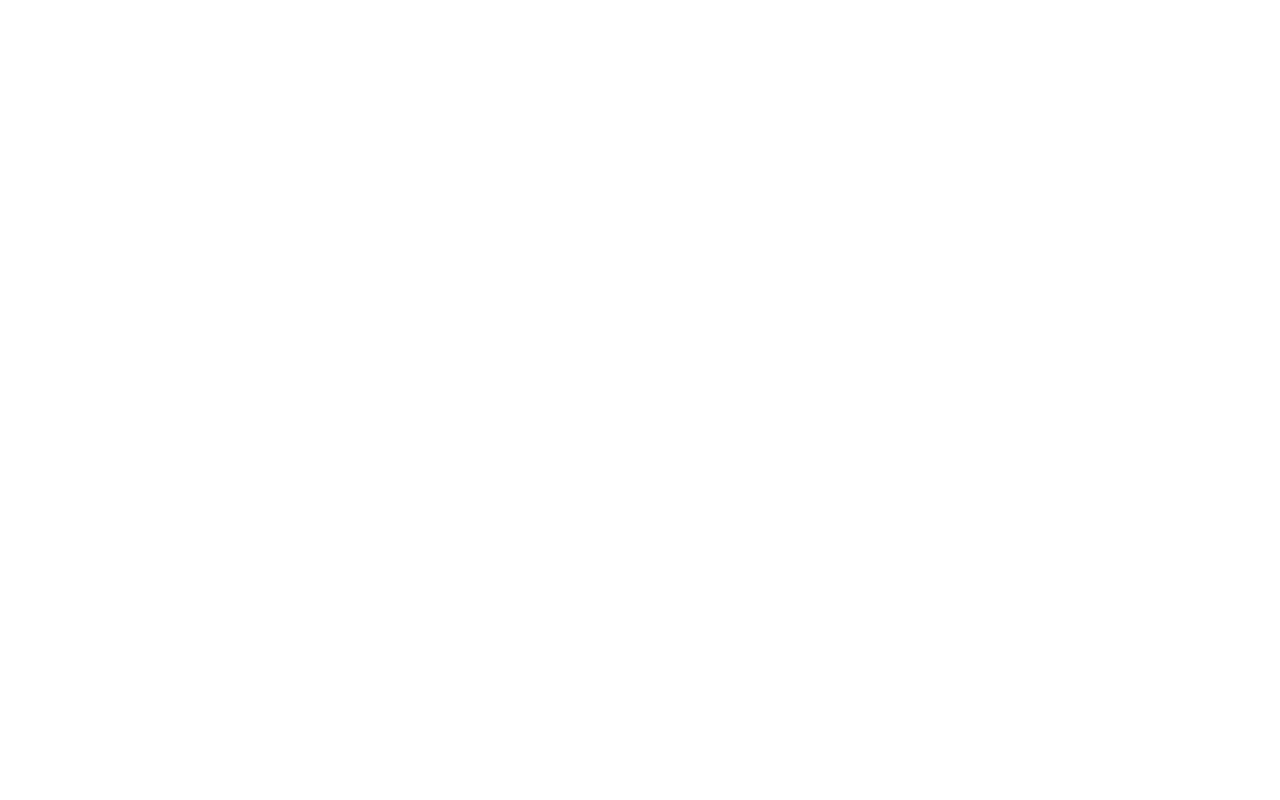
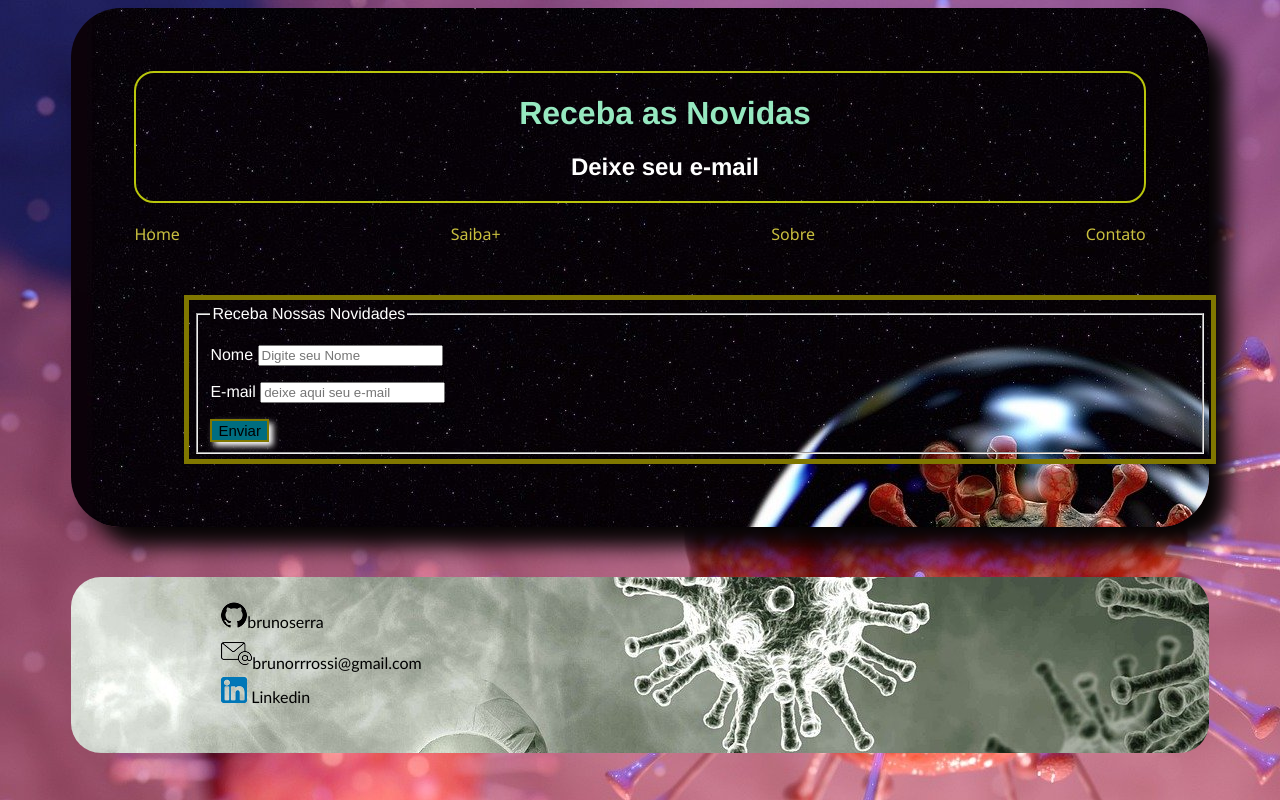
Before and after one commit to brunoserra/Aceitando-desafio, a plain HTML site: page Contato.html in a window 1280 px wide. Drawn offline with Linux system fonts and the light colour scheme.

Commit message:
terminado

```diff
--- a/Contato.html
+++ b/Contato.html
@@ -0,0 +1,77 @@
+<!DOCTYPE html>
+<html lang="pt-br">
+
+<head>
+    <meta charset="UTF-8">
+    <meta name="viewport" content="width=device-width, initial-scale=1.0">
+    <link rel="stylesheet" type="text/css" href="estilo/home.css">
+    <link rel="stylesheet" type="text/css" href="estilo/paginas.css">
+    <title>Covid-19</title>
+</head>
+
+<body>
+    <div id="container">
+
+        <!--header padrao para todas-->
+        <header id="cabecalho">
+            <h1>Receba as Novidas</h1>
+            <h2>Deixe seu e-mail </h2>
+        </header>
+        <!--barra de navegação para todas-->
+        <nav id="navbar ">
+            <div>
+                <a href=" index.html ">Home</a>
+            </div>
+            <div>
+                <a href="saiba.html">Saiba+</a>
+            </div>
+            <div>
+                <a href="sobre.html">Sobre</a>
+            </div>
+            <div>
+                <a href="Contato.html ">Contato</a>
+            </div>
+        </nav>
+        <div id="receber">
+            <form>
+                <fieldset>
+                    <legend>Receba Nossas Novidades</legend>
+                    <p><label for="nome">Nome</label>
+                        <input id="txt" type="text" min="1" max="30" required="tex" name="nome" size="20" placeholder="Digite seu Nome"></p>
+                    <p><label>E-mail</label>
+                        <input id="txt" type="email" required="email" name="email" placeholder="deixe aqui seu e-mail"> </p>
+                    <input id="enviar" type="submit" name="Enviar" value="Enviar" />
+                </fieldset>
+            </form>
+
+        </div>
+    </div>
+
+
+
+
+
+
+
+    <!--abaixo o rodapé da pagina-->
+    <footer>
+
+        <div id="rodape">
+            <div id="socialmidia">
+                <div class="social">
+                    <a href="https://github.com/brunoserra" target="_blank"> <img src="img/github-logo.png " alt=" "></a>brunoserra</div>
+                <div class="social">
+                    <img src="img/o-email.png " alt=" ">brunorrrossi@gmail.com
+                </div>
+                <div class="social">
+                    <a href="https://www.linkedin.com/in/bruno-rodrigues-dos-reis-rossi-serra-96ab97b1" target="_blank"> <img src="img/linkedin.png " alt=" "></a>
+                    Linkedin
+                </div>
+
+    </footer>
+    </div>
+    </div>
+
+</body>
+
+</html>
--- a/estilo/home.css
+++ b/estilo/home.css
@@ -120,12 +120,10 @@
 /*cadastro do email*/
 
 #receber {
-    display: flex;
-    background-image: url(../img/connection-4884862_1920.jpg);
-    width: 60%;
-    border: 8px solid rgb(128, 119, 0);
-    margin-left: 750px;
-    margin-top: -120px;
+    width: 100%;
+    border: 5px solid rgb(128, 119, 0);
+    margin-left: 50px;
+    margin-top: 50px;
     padding: 5px;
 }
 
```
Also changed, not shown: index.html (+1 -12 lines).
